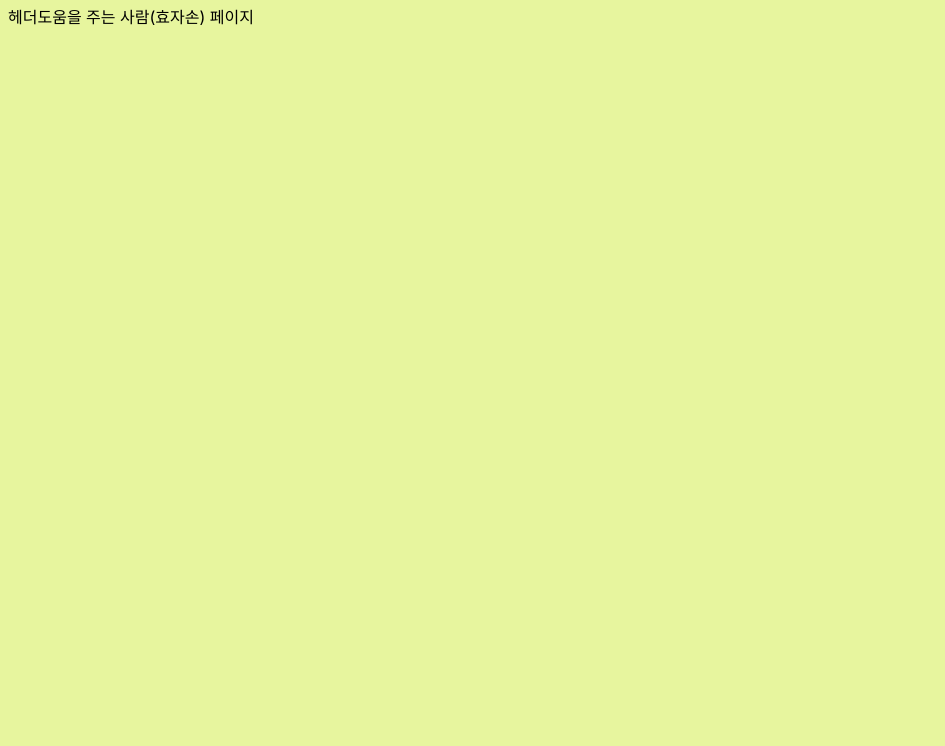
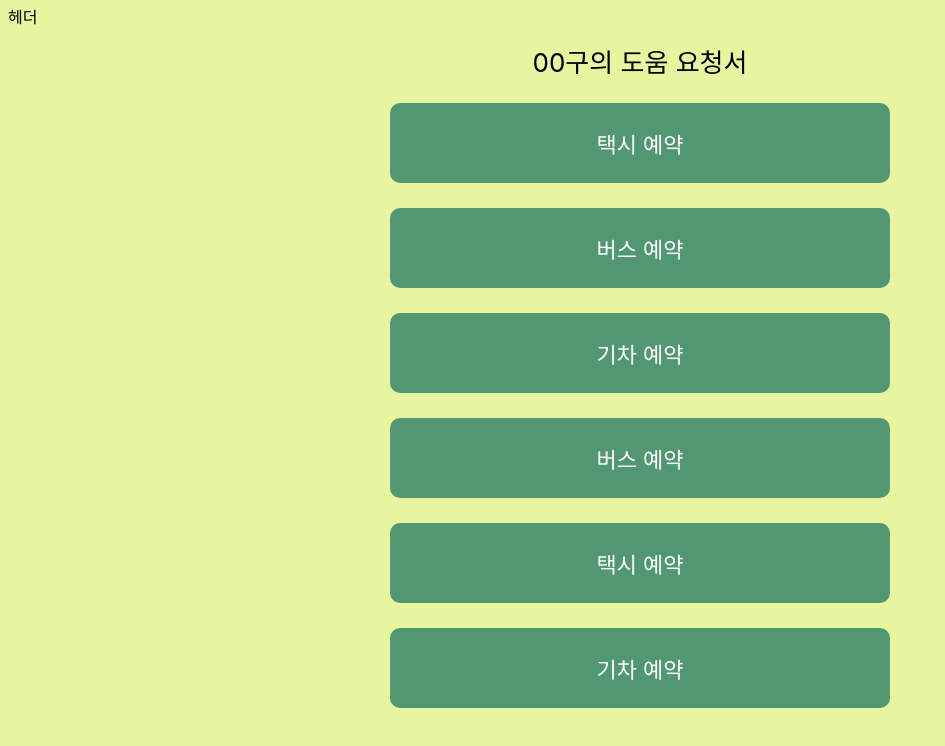
Before and after one commit to HyoZaSon/FrontEnd, a React (Create React App) app: page /hyozason in a window 1280 px wide. Shown: the top 746 px of the page, without its empty margins (0-945 px from the left). Built offline with nearby package versions, Linux system fonts and the light colour scheme.

Commit message:
style: hyozason ui 구현 #3

```diff
--- a/src/pages/Hyozason.jsx
+++ b/src/pages/Hyozason.jsx
@@ -1,5 +1,46 @@
+import styled from "styled-components";
+
 const Hyozason = () => {
-  return <>도움을 주는 사람(효자손) 페이지</>;
+  return (
+    <>
+      <Title>00구의 도움 요청서</Title>
+      <ButtonContainer>
+        <Button>택시 예약</Button>
+        <Button>버스 예약</Button>
+        <Button>기차 예약</Button>
+        <Button>버스 예약</Button>
+        <Button>택시 예약</Button>
+        <Button>기차 예약</Button>
+      </ButtonContainer>
+    </>
+  );
 };
 
+const Title = styled.div`
+  font-size: 26px;
+  text-align: center;
+  margin-top: 20px;
+`;
+
+const ButtonContainer = styled.div`
+  display: flex;
+  flex-direction: column;
+  justify-content: center;
+  align-items: center;
+  margin-top: 20px;
+`;
+
+const Button = styled.button`
+  margin: 5px;
+  padding: 10px 20px;
+  font-size: 22px;
+  background-color: #519872;
+  border: none;
+  border-radius: 10px;
+  width: 500px;
+  height: 80px;
+  color: white;
+  margin-bottom: 20px;
+`;
+
 export default Hyozason;
```
